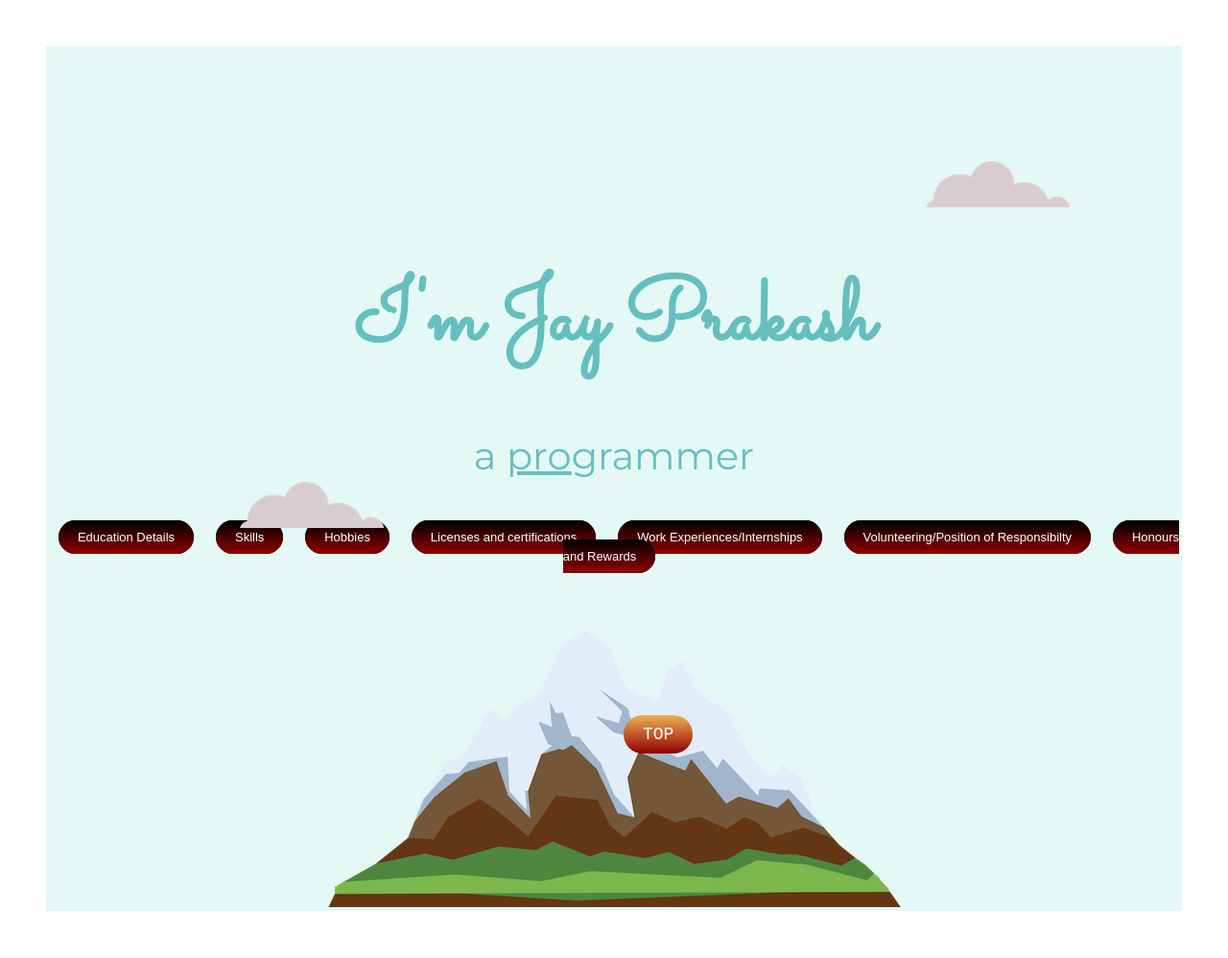
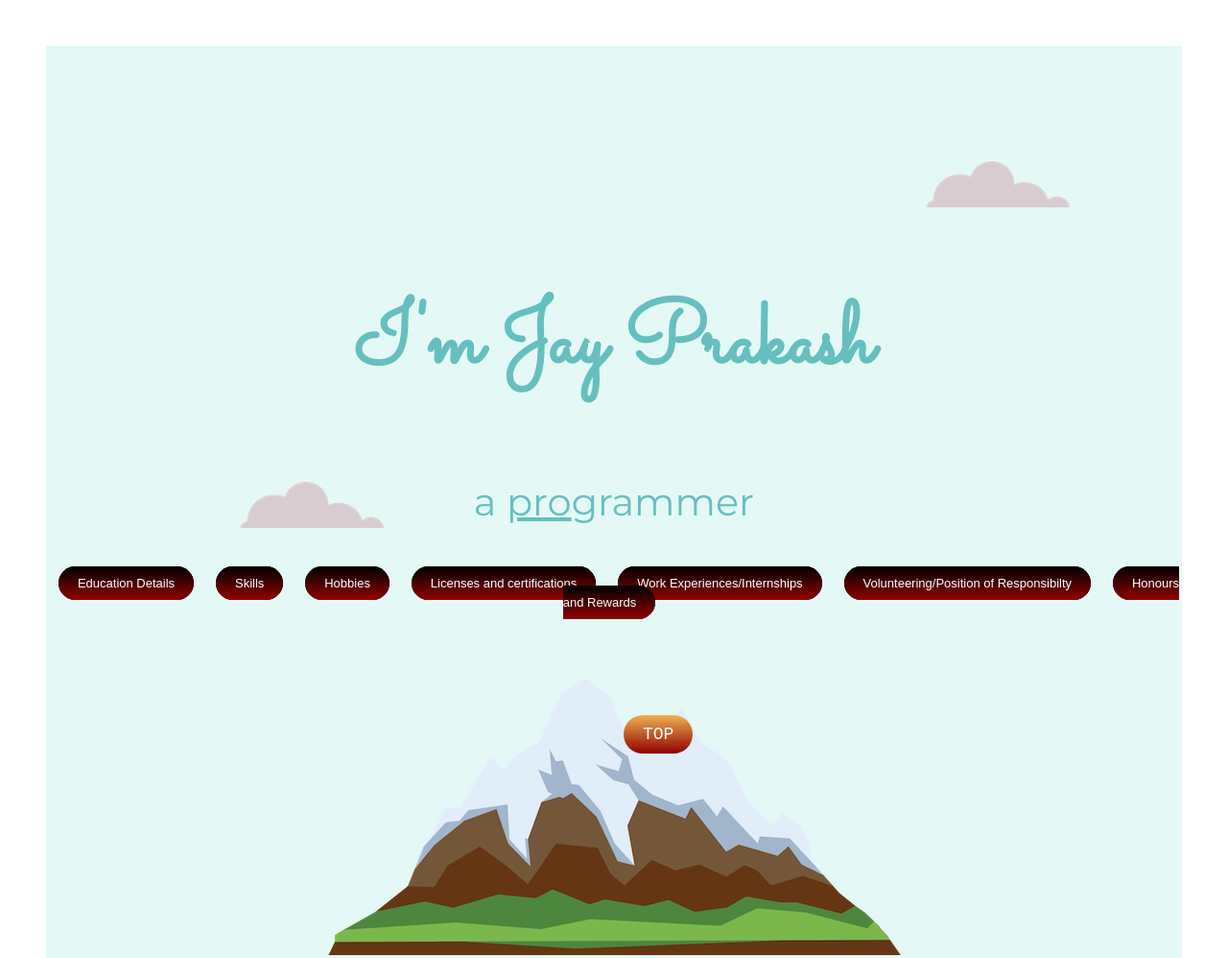
Before and after one commit to IamJayPrakash/Resume, a plain HTML site: page index.html in a window 1280 px wide. Shown: the top 998 px of the page at 96% size. Drawn offline with Linux system fonts and the light colour scheme.

Commit message:
style.css

```diff
--- a/css/style.css
+++ b/css/style.css
@@ -11,23 +11,25 @@
     background-color: #66BFBF;
 }
 
- a:hover
-  {
-    color:#F94A29;
-  }
 body {
     padding: 40px;
-    background-color:#b9e3df border-color: rgb(67, 87, 105);
+    background-color:#b9e3df ,border-color: rgb(67, 87, 105);
     text-align: center;
     font-family: 'Merriweather Sans', sans-serif;
+}
 
+.buttonrow{
+  margin-top: 2px;
+  margin-bottom: 2px;
+  border-top: 5px;
+border-bottom: 5px;
 }
 h1 {
     font-family: 'Sacramento', cursive;
     font-size: 5.625rem;
     margin: 50px auto 0;
     color: #66BFBF;
-    line-height=2;
+    line-height:2;
 }
 h2 {
     font-family: 'Montserrat', sans-serif;
@@ -40,7 +42,7 @@ h2 {
 h3 {
     font-family: 'Montserrat', sans-serif;
     color: #035373;
-    line-height=2;
+    line-height:2;
 }
 .cloud2 {
     display: inline-block;
@@ -101,7 +103,7 @@ p {
 
 .Lastline {
     color: #EAF6F6;
-        font-size: 0.75rem;
+    font-size: 0.75rem;
 }
 .skill-row {
     padding: auto;
@@ -125,6 +127,8 @@ strong {
     text-align: left;
     background-color: #F6FBF4;
     line-height: 2.5;
+
+
 }
 .certifications {
     background-color: #F6FBF4;
@@ -165,6 +169,7 @@ hr {
     font-size: 13px;
     padding: 10px 20px;
     text-decoration: none;
+
 }
 
 .Edudetails:hover {
@@ -700,7 +705,6 @@ hr {
     background-image: linear-gradient(to bottom, #e6da35, #0eeb2b);
     text-decoration: none;
   }
-
   .goup{
     position: fixed;
     bottom: 5px;
@@ -709,3 +713,7 @@ hr {
 html{
   scroll-behavior: smooth;
   }
+  a:hover
+  {
+    color:#F94A29;
+  }
```
